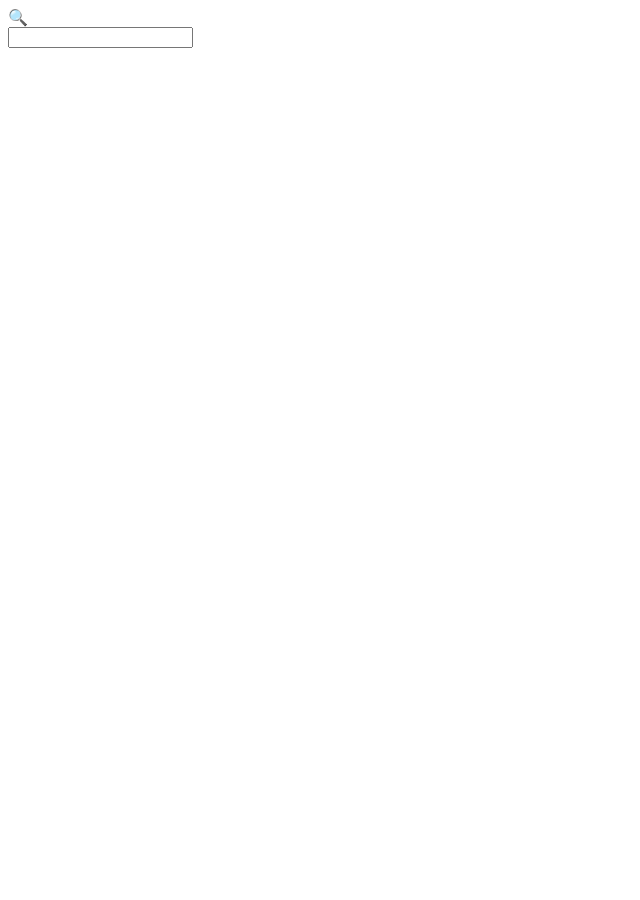
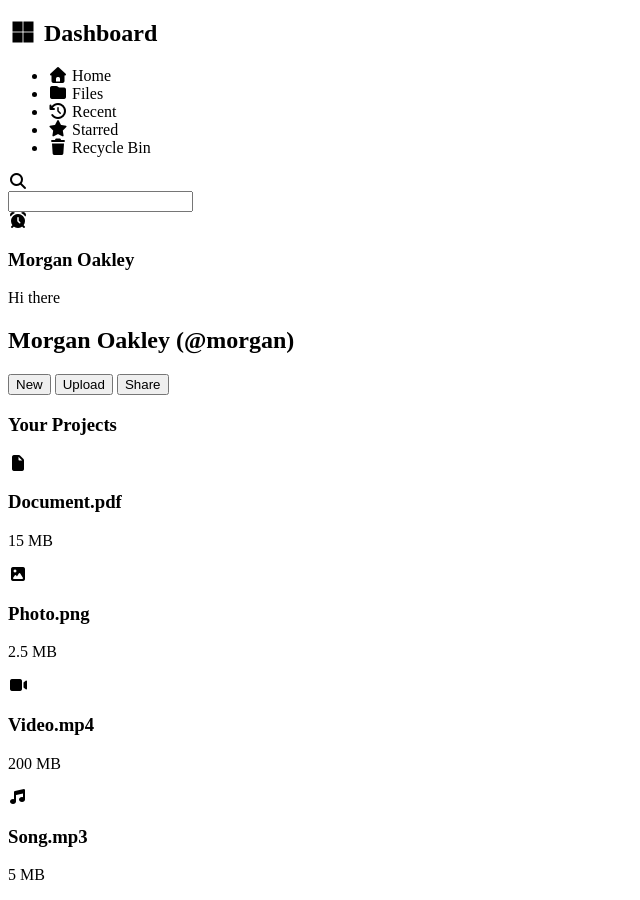
Before and after one commit to Mandla7784/Project-Admin-Dashboard, a plain HTML site: page index.html in a window 1280 px wide. Shown: the whole page, without its empty margins (0-640 px from the left). Before the commit the page ends 800 px from the top, so only its background shows below. Drawn offline with Linux system fonts and the light colour scheme.

Commit message:
Enhance dashboard layout with sidebar and user greeting

```diff
--- a/index.html
+++ b/index.html
@@ -12,19 +12,62 @@
     <title>Document</title>
 </head>
 <body>
-    <aside></aside>
+    <aside>
+        <h2> <i class="fa-brands fa-microsoft"></i>  Dashboard</h2>
+
+        <ul>
+            <li><i class="fa-solid fa-house"></i> Home</li>
+            <li><i class="fa-solid fa-folder"></i> Files</li>
+            <li><i class="fa-solid fa-clock-rotate-left"></i> Recent</li>
+            <li><i class="fa-solid fa-star"></i> Starred</li>
+            <li><i class="fa-solid fa-trash"></i> Recycle Bin</li>
+        </ul>
+    </aside>
     <main>
         <nav>
-            <div>
-                🔍
+            <div class="top-half">
+                <i class="fa-solid fa-magnifying-glass"></i>
                <div class="search-bar">
                 <input type="text">
                </div>
-
+                <i class="fa-solid fa-alarm-clock"></i>
+                <h3>Morgan Oakley</h3>
 
             </div>
-            <div></div>
+            <div class="bottom-half">
+                <div class="morgan-text">
+                    <p>Hi there</p>
+                    <h2>Morgan Oakley (@morgan)</h2>
+                </div>
+                <div class="buttons">
+                    <button>New </button>
+                    <button>Upload</button>
+                    <button>Share</button>
+                </div>
+            </div>
         </nav>
+        <h3>Your Projects</h3>
+        <section class="cards-section">
+            <div class="card">
+                <i class="fa-solid fa-file"></i>
+                <h3>Document.pdf</h3>
+                <p>15 MB</p>
+            </div>
+            <div class="card">
+                <i class="fa-solid fa-image"></i>
+                <h3>Photo.png</h3>
+                <p>2.5 MB</p>
+            </div>
+            <div class="card">
+                <i class="fa-solid fa-video"></i>
+                <h3>Video.mp4</h3>
+                <p>200 MB</p>
+            </div>
+            <div class="card">
+                <i class="fa-solid fa-music"></i>
+                <h3>Song.mp3</h3>
+                <p>5 MB</p>
+            </div>
     </main>
 </body>
 </html>
--- a/styles/styles.scss
+++ b/styles/styles.scss
@@ -0,0 +1 @@
+@import url('https://fonts.googleapis.com/css2?family=Roboto:wght@400;700&display=swap');
```
